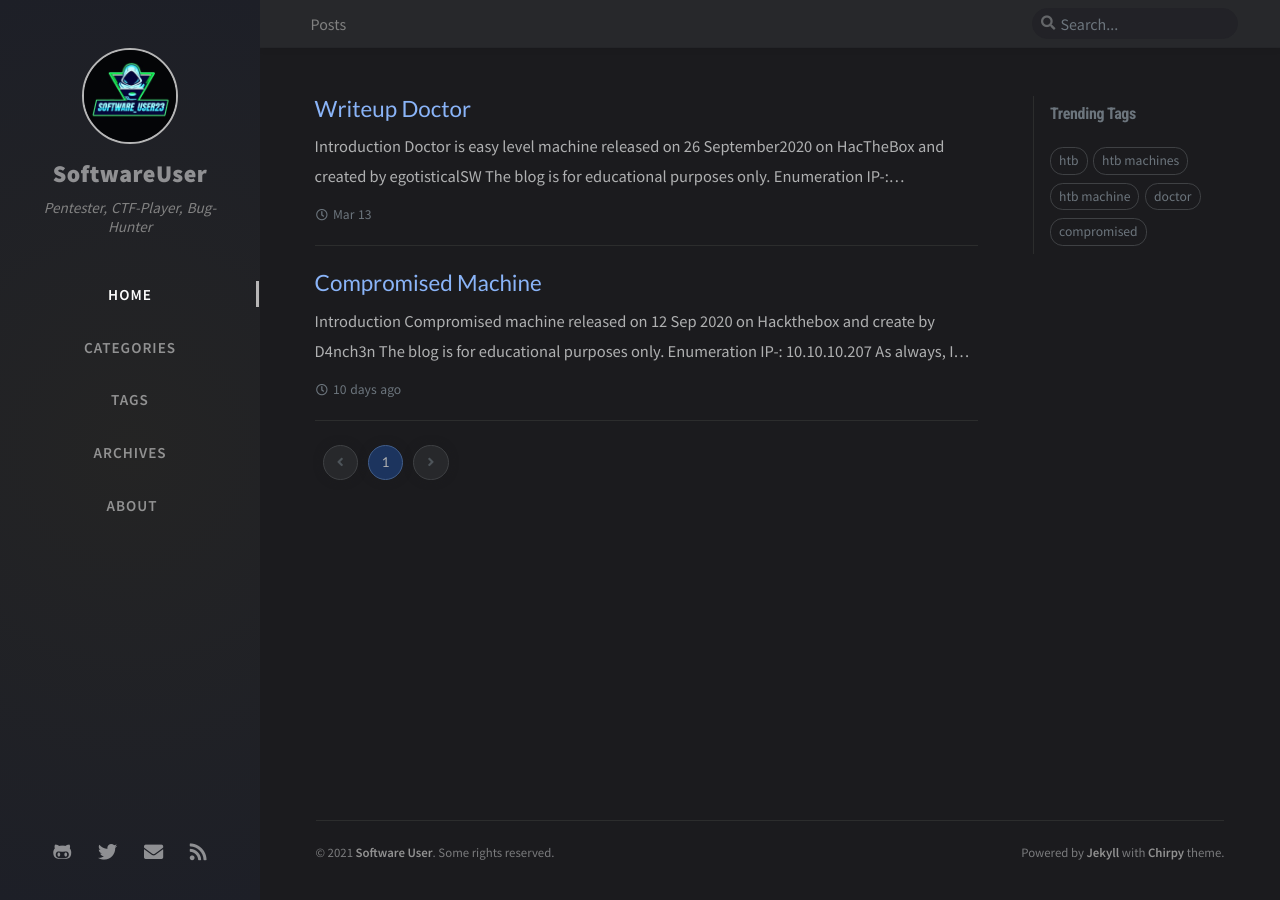
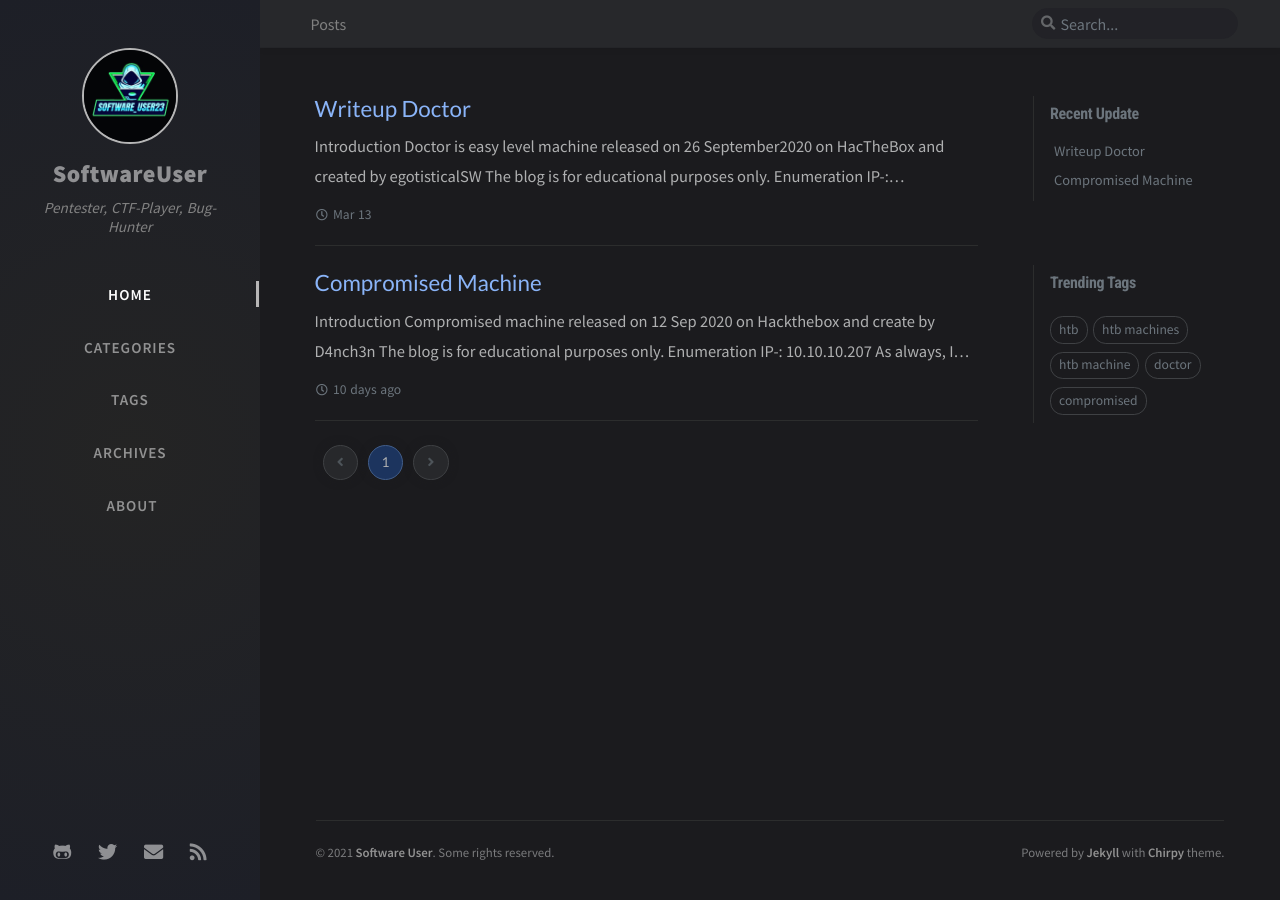
Before and after one commit to SoftwareUser23/softwareuser23.github.io, a Jekyll site: the page built from index.html, in a window 1280 px wide. Built offline with Jekyll 4.4.1, drawn with Linux system fonts in a browser that asks for light colours; nearby versions of some CDN libraries; the list of posts is cut into pages by our own code; comment, search, counter and statistics services are not loaded.

```diff
--- /dev/null
+++ b/_data/updates.yml
@@ -0,0 +1,6 @@
+-
+  filename: 'writeup-compromised'
+  lastmod: '2021-02-14 11:38:28 +0530'
+-
+  filename: 'writeup-doctor'
+  lastmod: '2021-02-14 11:40:51 +0530'
--- /dev/null
+++ b/categories/hackthebox-.html
@@ -0,0 +1,5 @@
+---
+layout: category
+title: hackthebox
+category: hackthebox
+---
--- a/categories/hackthebox.html
+++ b/categories/hackthebox.html
@@ -1,5 +1,5 @@
 ---
 layout: category
-title: HackTheBox
-category: HackTheBox
+title: hackthebox
+category: hackthebox
 ---
--- /dev/null
+++ b/tags/doctor.html
@@ -0,0 +1,5 @@
+---
+layout: tag
+title: doctor
+tag: doctor
+---
--- a/tags/hackthebox.html
+++ /dev/null
@@ -1,5 +0,0 @@
----
-layout: tag
-title: hackthebox
-tag: hackthebox
----
--- /dev/null
+++ b/tags/htb-machine.html
@@ -0,0 +1,5 @@
+---
+layout: tag
+title: htb-machine
+tag: htb-machine
+---
--- /dev/null
+++ b/tags/htb-machines.html
@@ -0,0 +1,5 @@
+---
+layout: tag
+title: htb-machines
+tag: htb-machines
+---
```
